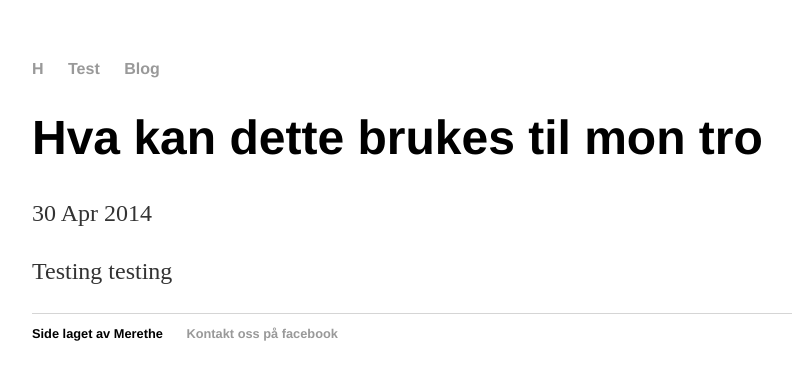
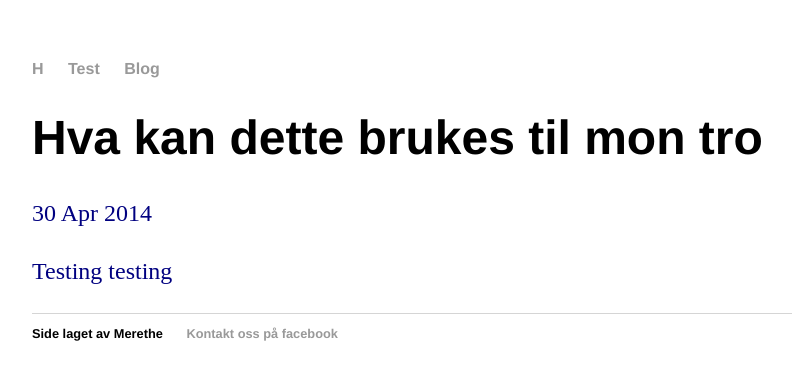
Before and after one commit to Varda84/Digicon_shop, a Jekyll site: the page built from _posts/2014-04-30-hank-quinlan-site-launched.md, in a window 1280 px wide. Shown: the top 380 px of the page, without its empty margins (160-952 px from the left). Built offline with Jekyll 4.4.1, drawn with Linux system fonts in a browser that asks for light colours.

Commit message:
Update main.css

```diff
--- a/css/main.css
+++ b/css/main.css
@@ -26,7 +26,7 @@ h1 {
 p {
     font-size: 1.5em;
     line-height: 1.4em;
-    color: #333;
+    color: #000080;
 }
 footer {
     border-top: 1px solid #d5d5d5;
```
